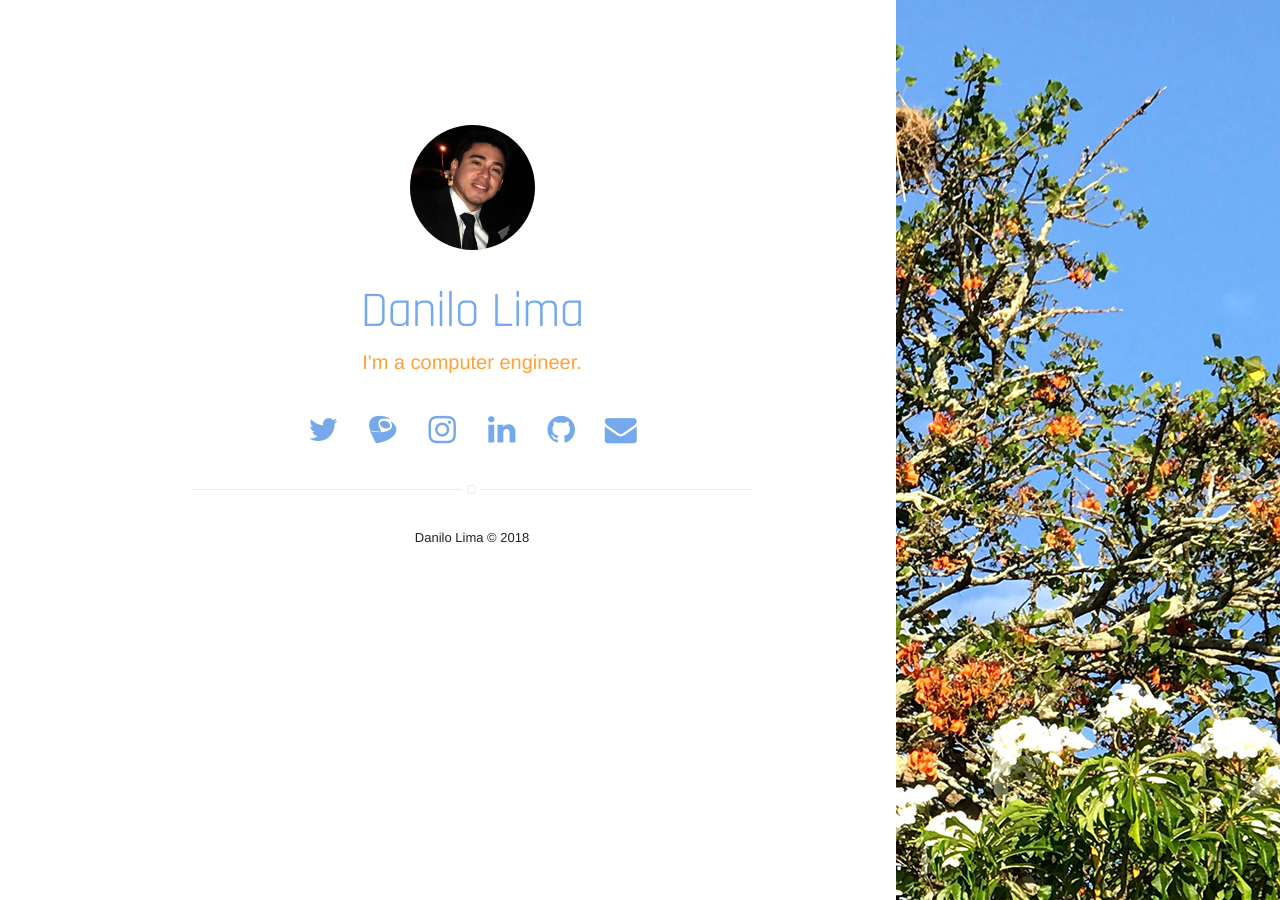
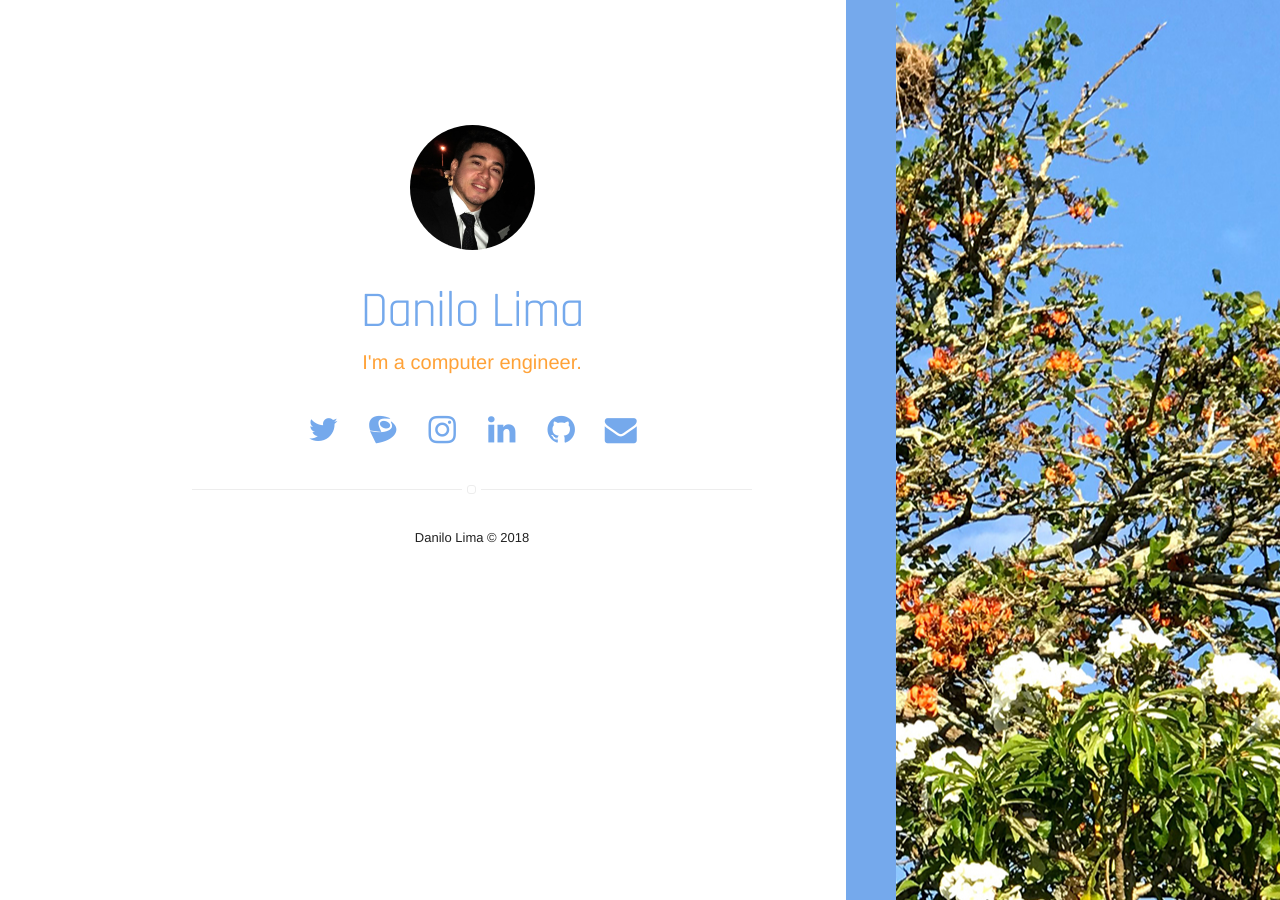
Before and after one commit to danilo-lima/danilo-lima.github.io, a Jekyll site: the page built from index.html, in a window 1280 px wide. Built offline with Jekyll 4.4.1, drawn with Linux system fonts in a browser that asks for light colours; nearby versions of some CDN libraries; some web fonts are replaced.

Commit message:
Fix background-image and add border-left on the ID seletor #bg-img

```diff
--- a/_sass/base/general.sass
+++ b/_sass/base/general.sass
@@ -136,18 +136,16 @@ pre
 
 #bg-img
 	background-attachment: fixed
-	background-image: url("../images/bg.jpg")
-	background-position: top right, top right
+	background-image: url(../images/bg.jpg)
+	background-position: right 20%
 	background-repeat: no-repeat
-	background-size: auto, 50%, 100
-	color: rgba(255, 255, 255, 0.5)
 	height: 100%
 	width: 30%
-	margin-left: -512px
 	right: 0
 	padding: 0 0 0 0
 	position: fixed
 	top: 0
+	border-left: solid #75a9ec 50px
 
 #bg-img
 	@media #{$mobile}
```
